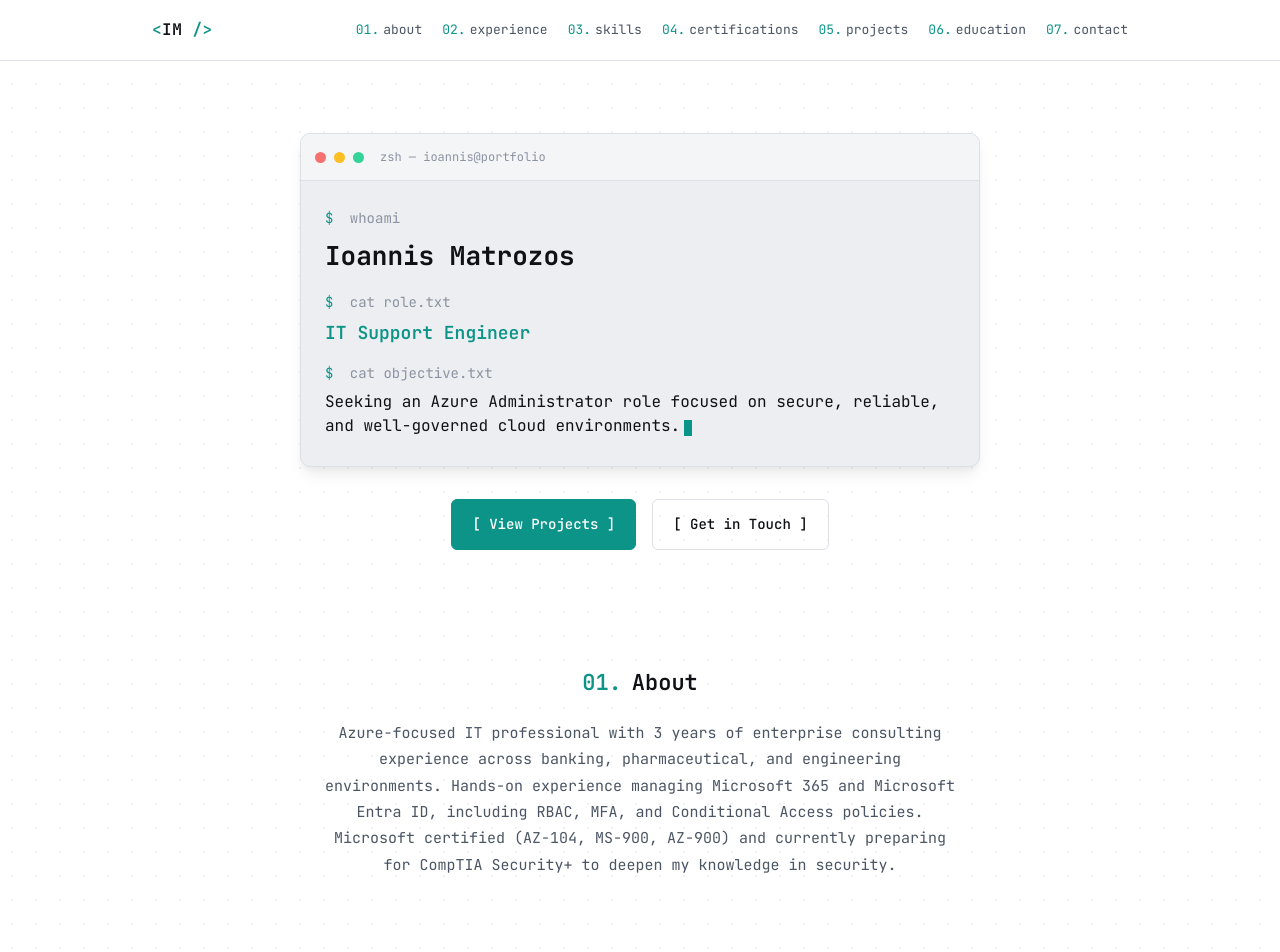
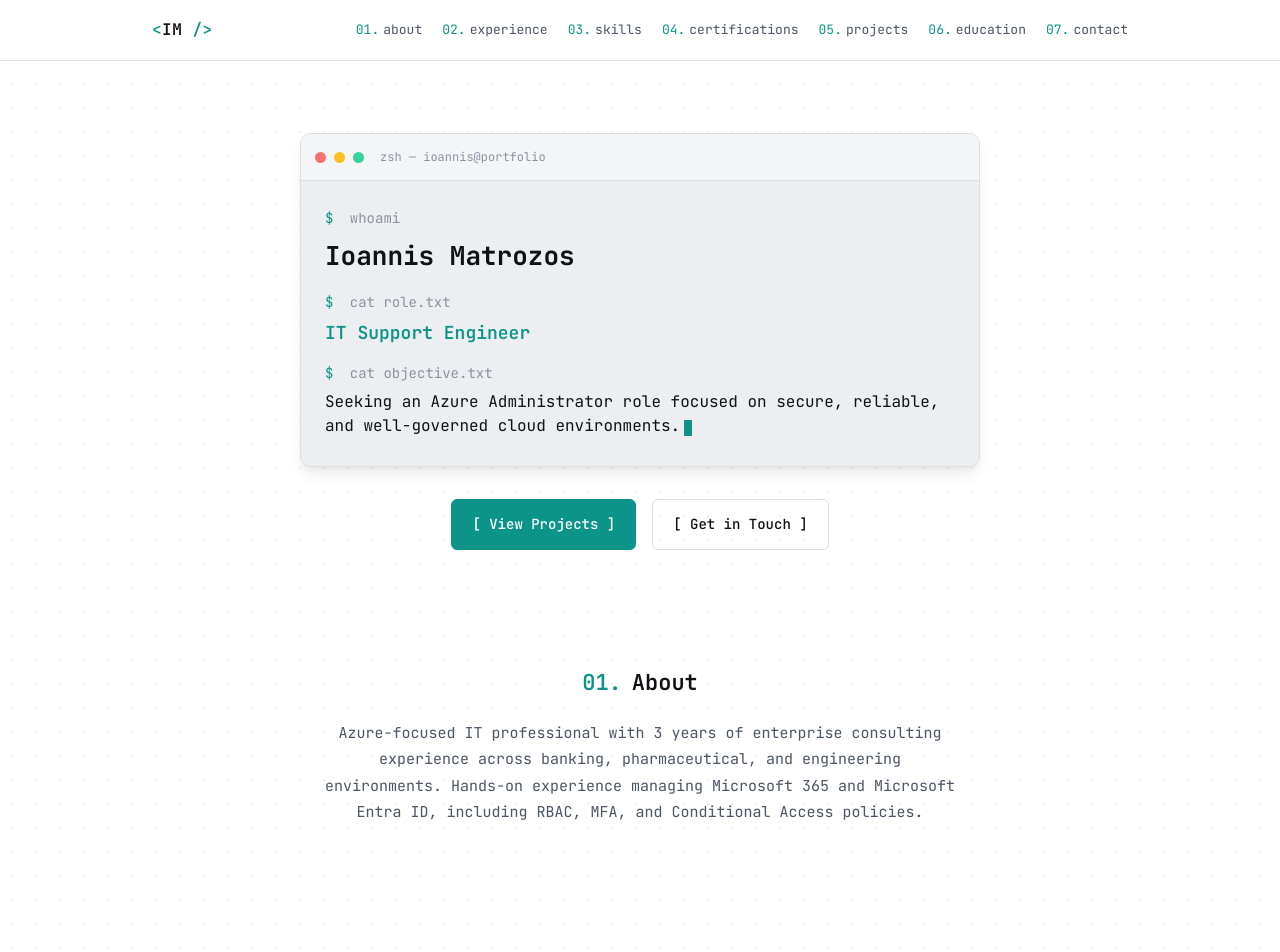
Before and after one commit to giannismatr/portfolio, a React (Vite) app: page / in a window 1280 px wide. Shown: the top 952 px of the page. Built offline with nearby package versions, Linux system fonts and the light colour scheme.

Commit message:
Remove redundant certification mention from About bio

```diff
--- a/src/data/content.ts
+++ b/src/data/content.ts
@@ -3,7 +3,7 @@ export const profile = {
   title: 'IT Support Engineer',
   tagline:
     'Seeking an Azure Administrator role focused on secure, reliable, and well-governed cloud environments.',
-  bio: 'Azure-focused IT professional with 3 years of enterprise consulting experience across banking, pharmaceutical, and engineering environments. Hands-on experience managing Microsoft 365 and Microsoft Entra ID, including RBAC, MFA, and Conditional Access policies. Microsoft certified (AZ-104, MS-900, AZ-900) and currently preparing for CompTIA Security+ to deepen my knowledge in security.',
+  bio: 'Azure-focused IT professional with 3 years of enterprise consulting experience across banking, pharmaceutical, and engineering environments. Hands-on experience managing Microsoft 365 and Microsoft Entra ID, including RBAC, MFA, and Conditional Access policies.',
   location: 'Brussels, Belgium',
   email: 'matrozosgiannis1@gmail.com',
   linkedin: 'https://www.linkedin.com/in/giannis-matrozos-45a109264/',
```
